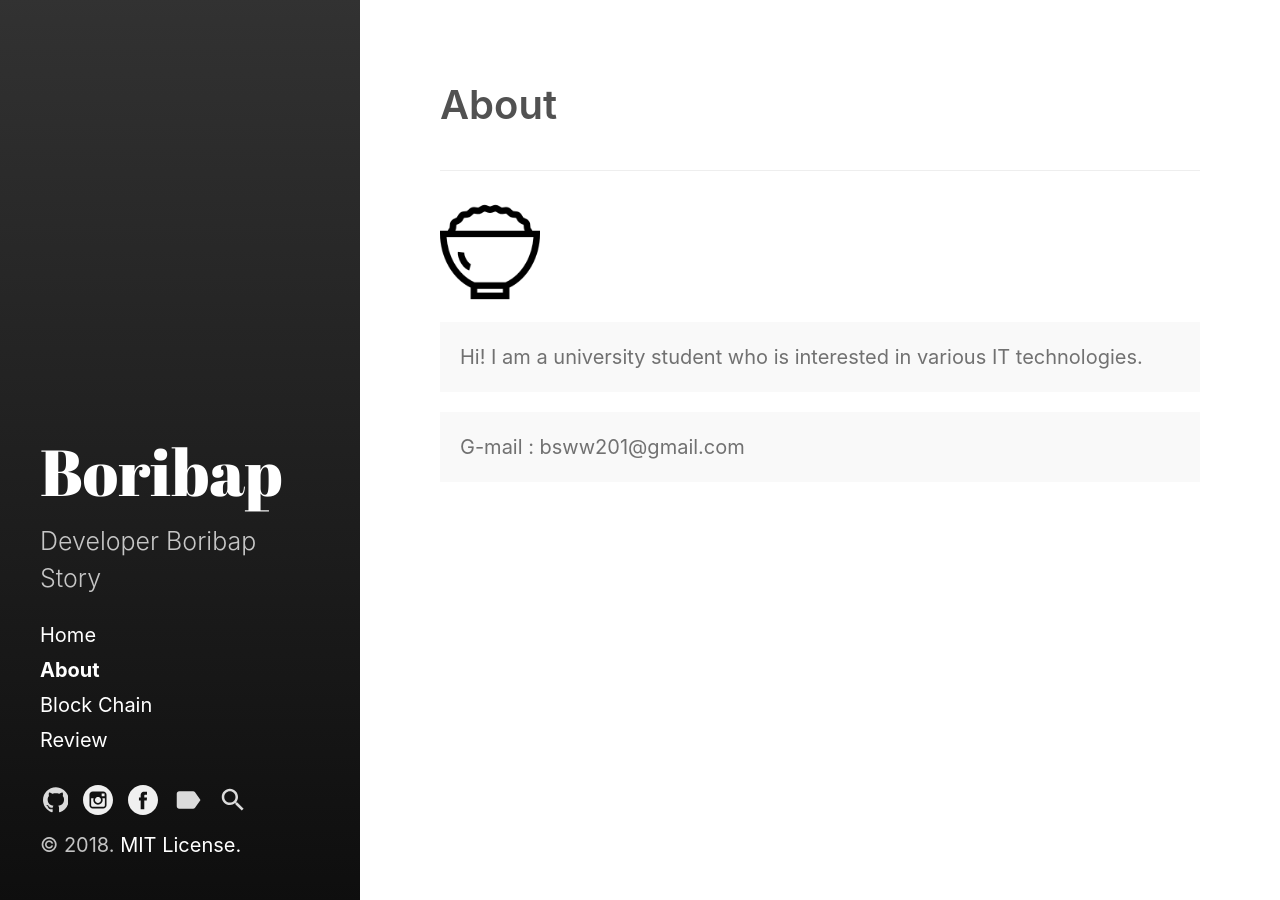
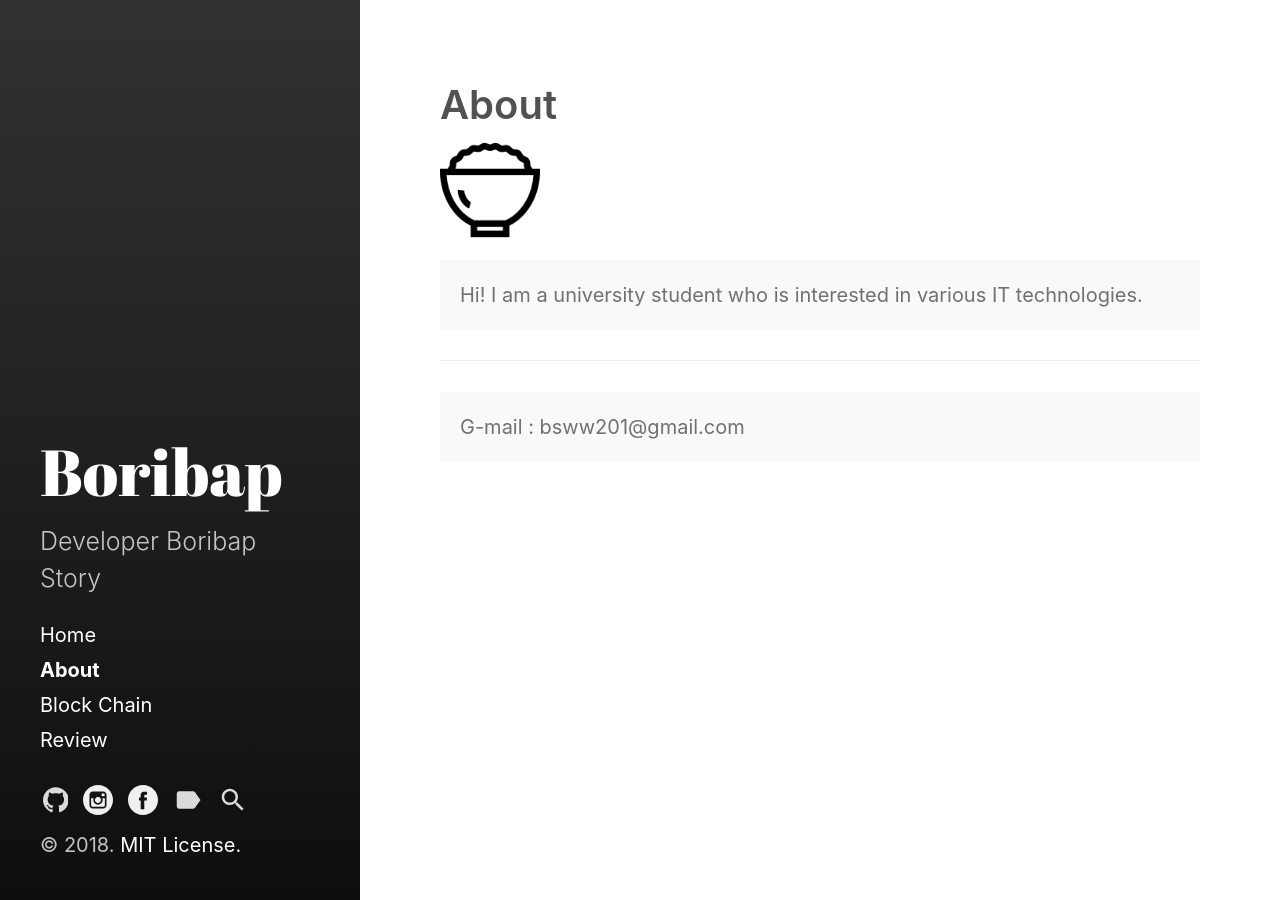
Before and after one commit to boribap/boribab.github.io, a Jekyll site: the page built from about.md, in a window 1280 px wide. Built offline with Jekyll 4.4.1, drawn with Linux system fonts in a browser that asks for light colours.

Commit message:
Update about.md

```diff
--- a/about.md
+++ b/about.md
@@ -4,13 +4,14 @@ title: About
 sidebar_link: true
 ---
 
-------------------------------------------------
+![boripap](./favicon.png){: width="100" height="100"}
 
-![boripap](./favicon.png){: width="100" height="100"}
 <p class="message">
   Hi! I am a university student who is interested in various IT technologies.
 </p>
 
+------------------------------------------------
+
 <p class="message">
     G-mail : bsww201@gmail.com
 </p>
```
